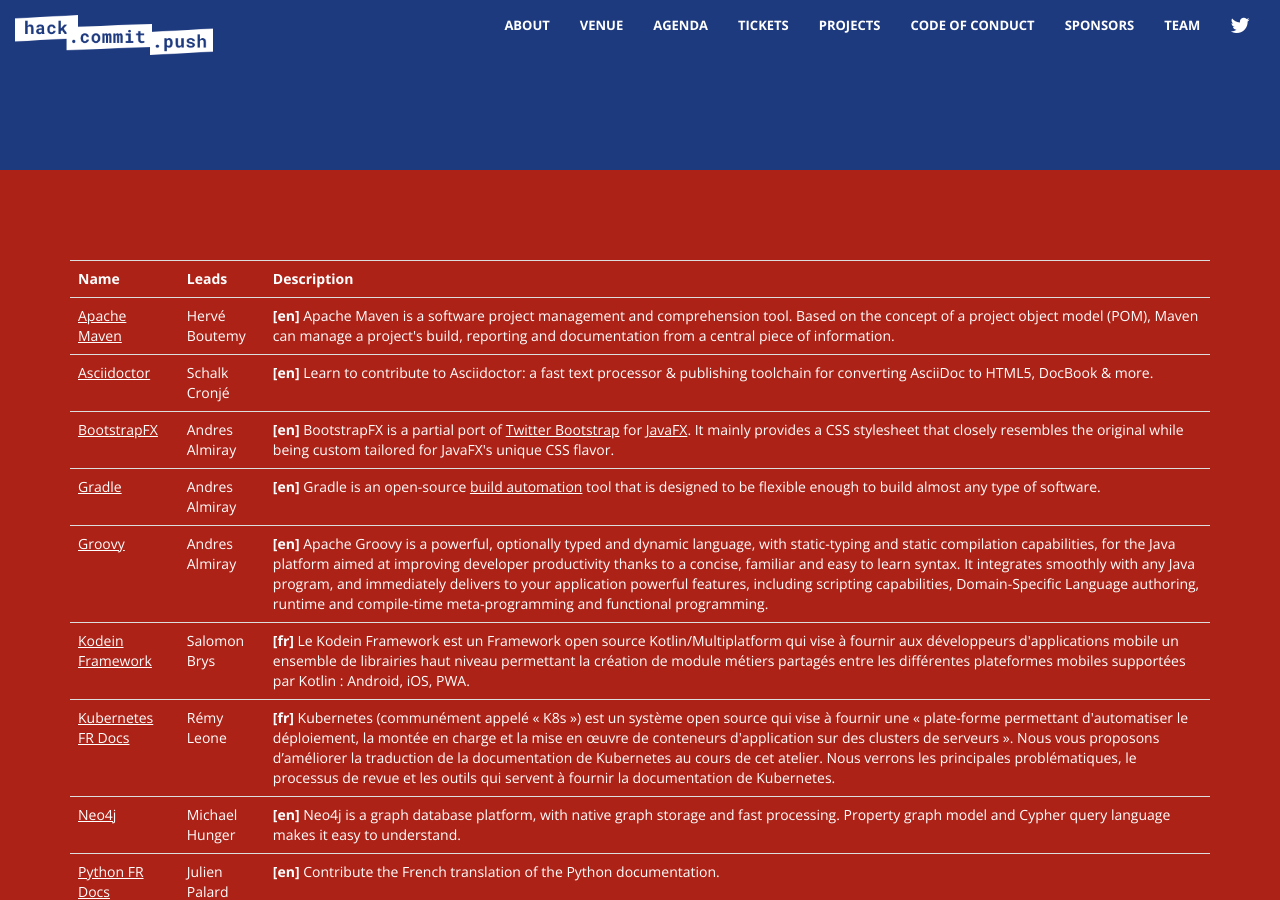
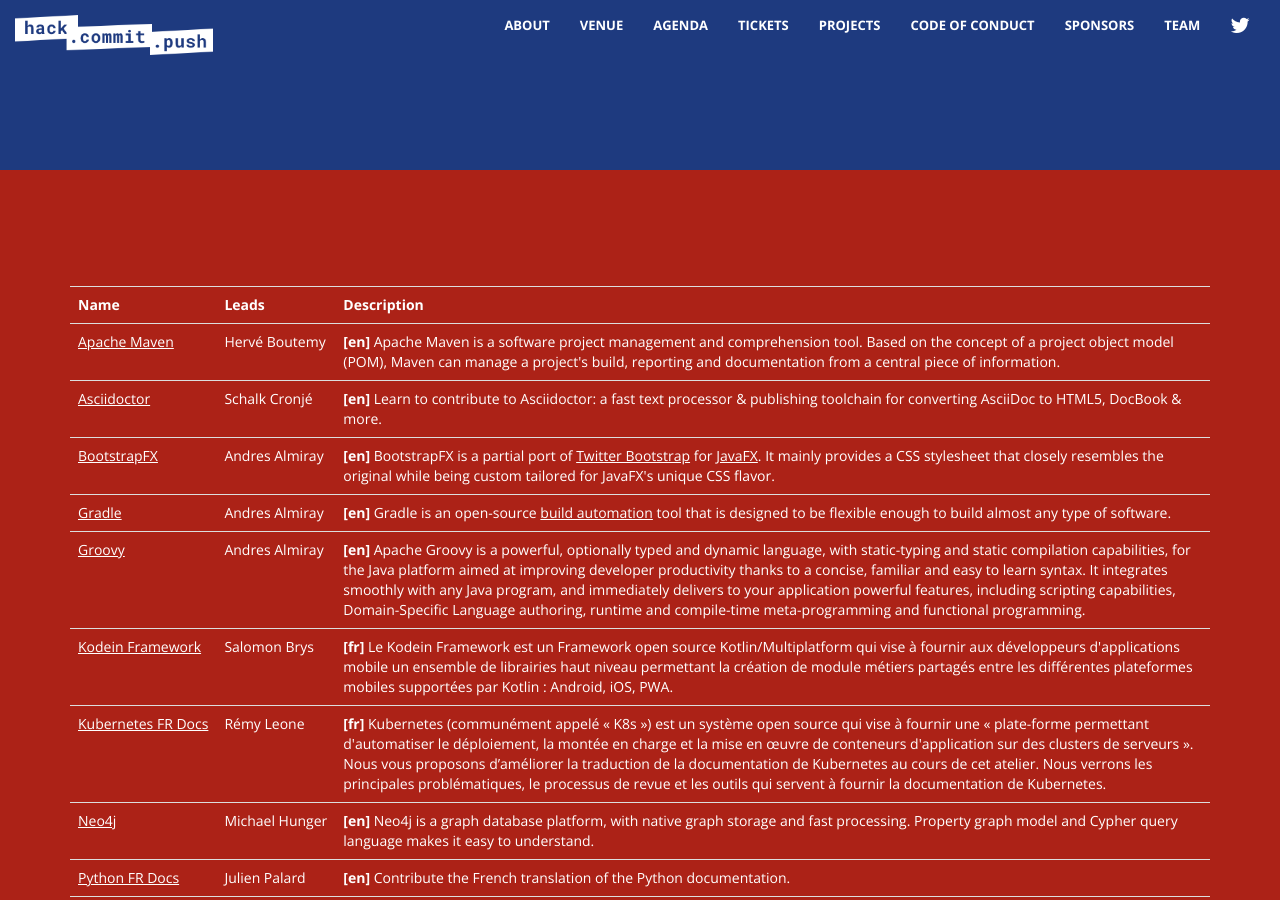
Before and after one commit to hackergarten/Paris2019, a Jekyll site: the page built from index.html, in a window 1280 px wide and 900 px high, scrolled down 4943 px. Built offline with Jekyll 4.4.1, drawn with Linux system fonts in a browser that asks for light colours.

Commit message:
nbsp for project and lead names

```diff
--- a/_includes/projects.html
+++ b/_includes/projects.html
@@ -10,8 +10,8 @@
         	{% for project in projects %}
         	<tr>
                 {% assign rowspan = project.description | size %}
-        		<td rowspan="{{rowspan}}"><a href="{{project.url}}" rel="noopener" target="_blank">{{project.name}}</a></td>
-        		<td rowspan="{{rowspan}}">{{ project.leads | map: "name" | join: ", " }}</td>
+        		<td rowspan="{{rowspan}}"><a href="{{project.url}}" rel="noopener" target="_blank">{{project.name | replace: ' ', '&nbsp;'}}</a></td>
+        		<td rowspan="{{rowspan}}">{{ project.leads | map: "name" | join: ", "  | replace: ' ', '&nbsp;' | replace: ',&nbsp; ', ', '}}</td>
         		{% for description in project.description %}
                     {% assign lang = description[0] %}
                     {% if lang != site.default_lang %}
```
